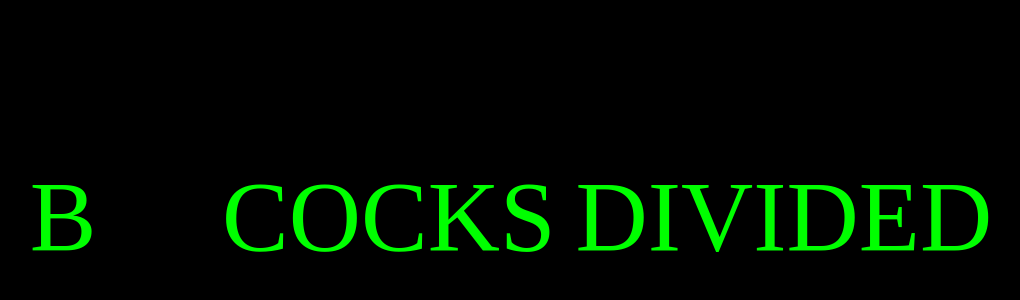
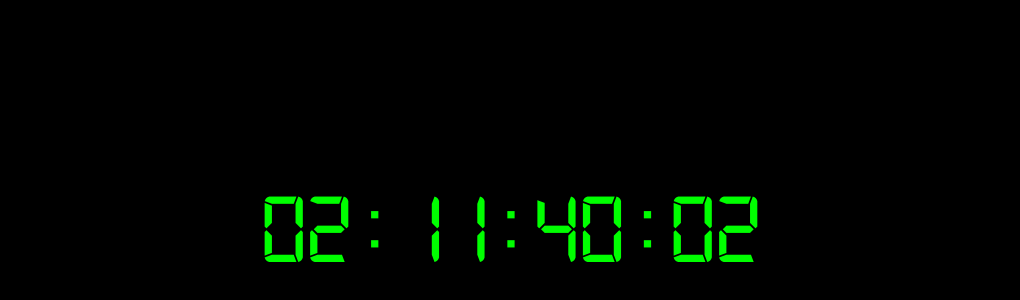
Before and after one commit to KurtReti/bcd, a plain HTML site: page index.html in a window 1280 px wide. Shown: the part 184-484 px from the top of the page, without its empty margins (129-1149 px from the left). Drawn offline with Linux system fonts and the light colour scheme.

Commit message:
fix for hort

```diff
--- a/script.js
+++ b/script.js
@@ -1,4 +1,4 @@
-var countDownDate = new Date("Oct 29, 2022, 20:45:00").getTime();
+var countDownDate = new Date("Oct 29, 2022, 21:45:00").getTime();
 
 var x = setInterval(function(){
 
--- a/style.css
+++ b/style.css
@@ -22,11 +22,10 @@ body{
     font-size: 100px;
     text-transform: capitalize;
     font-family: 'Digital';
-    display: none;
 }
 
 .bcd-wrapper{
-    display: flex;
+    display: none;
     gap: 20px;
 }
 
```
